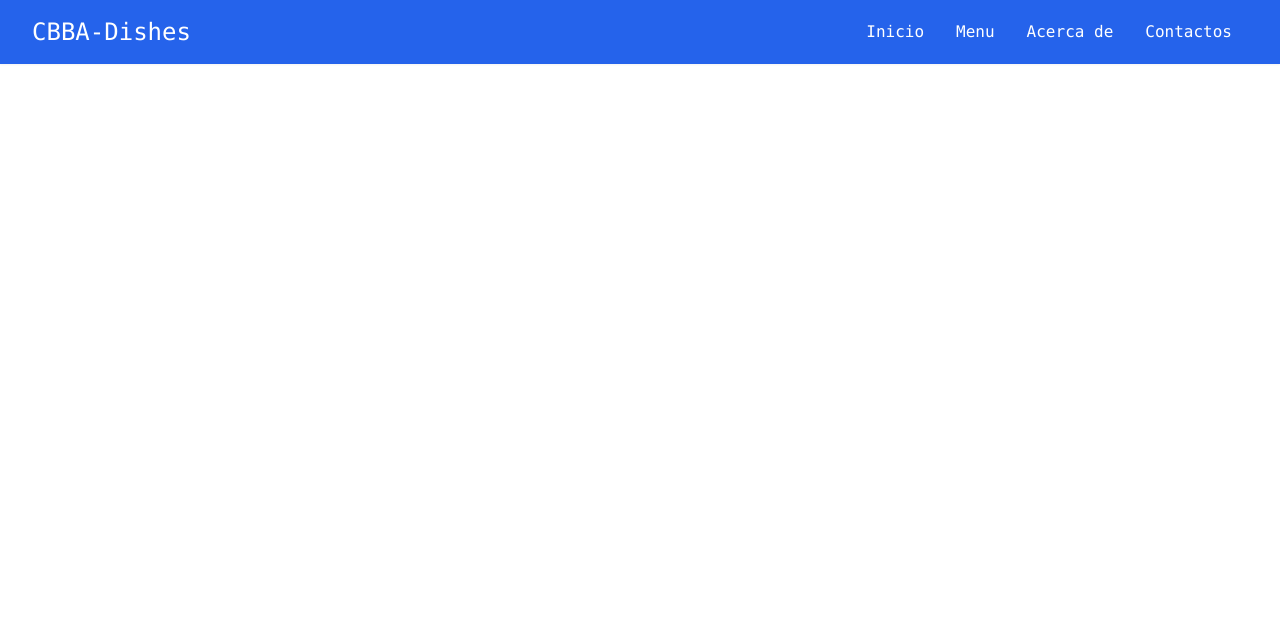
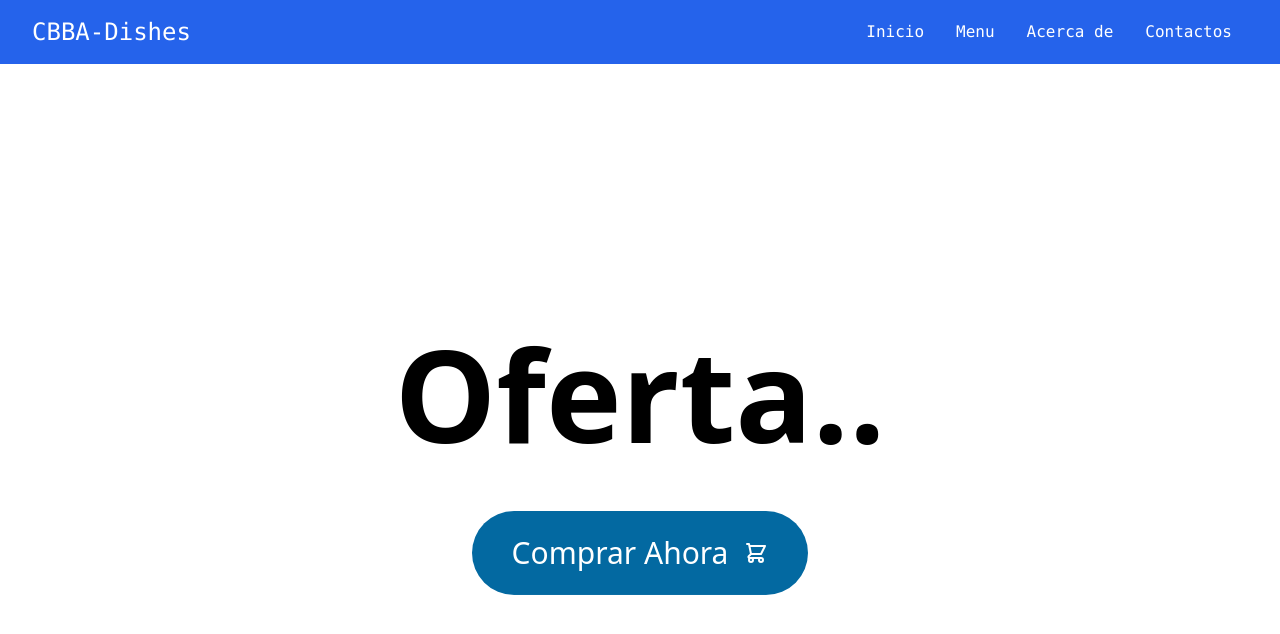
Before and after one commit to juanAriel/Comidas-Cbba, a React (Create React App) app: page /about in a window 1280 px wide. Shown: the top 634 px of the page. Built offline with nearby package versions, Linux system fonts and the light colour scheme.

Commit message:
hasta aqui se terino lo que es la plantilla hero que contiene una publicacion de oferta y compra

```diff
--- a/src/App.js
+++ b/src/App.js
@@ -1,10 +1,12 @@
 import NavBar from './components/NavBar';
 import './App.css';
+import Hero from './components/Hero';
 
 function App() {
   return (
     <>
        <NavBar />
+       <Hero/>
     </>
   );
 }
--- a/src/components/Hero.jsx
+++ b/src/components/Hero.jsx
@@ -0,0 +1,17 @@
+import React from 'react'
+
+import {Link} from 'react-router-dom'
+
+export default function Hero() {
+    return (
+        <div className='bg-white h-screen flex flex-col justify-center items-center'>
+            <h1 className="lg:text-9xl md:text-7xl sm:text-5xl text-3xl font-black mb-14" >Oferta..</h1>
+           <Link className='py-6 px-10 bg-sky-700 text-white rounded-full text-3xl
+                            hover:bg-sky-300 transition duration-300 ease-in-out flex items-center animate-bounce' to="/">Comprar Ahora
+                <svg xmlns="http://www.w3.org/2000/svg" className="h-6 w-6 ml-4" fill="none" viewBox="0 0 24 24" stroke="currentColor">
+                    <path strokeLinecap="round" strokeLinejoin="round" strokeWidth={2} d="M3 3h2l.4 2M7 13h10l4-8H5.4M7 13L5.4 5M7 13l-2.293 2.293c-.63.63-.184 1.707.707 1.707H17m0 0a2 2 0 100 4 2 2 0 000-4zm-8 2a2 2 0 11-4 0 2 2 0 014 0z" />
+                </svg>
+           </Link>
+        </div>
+    )
+}
```
